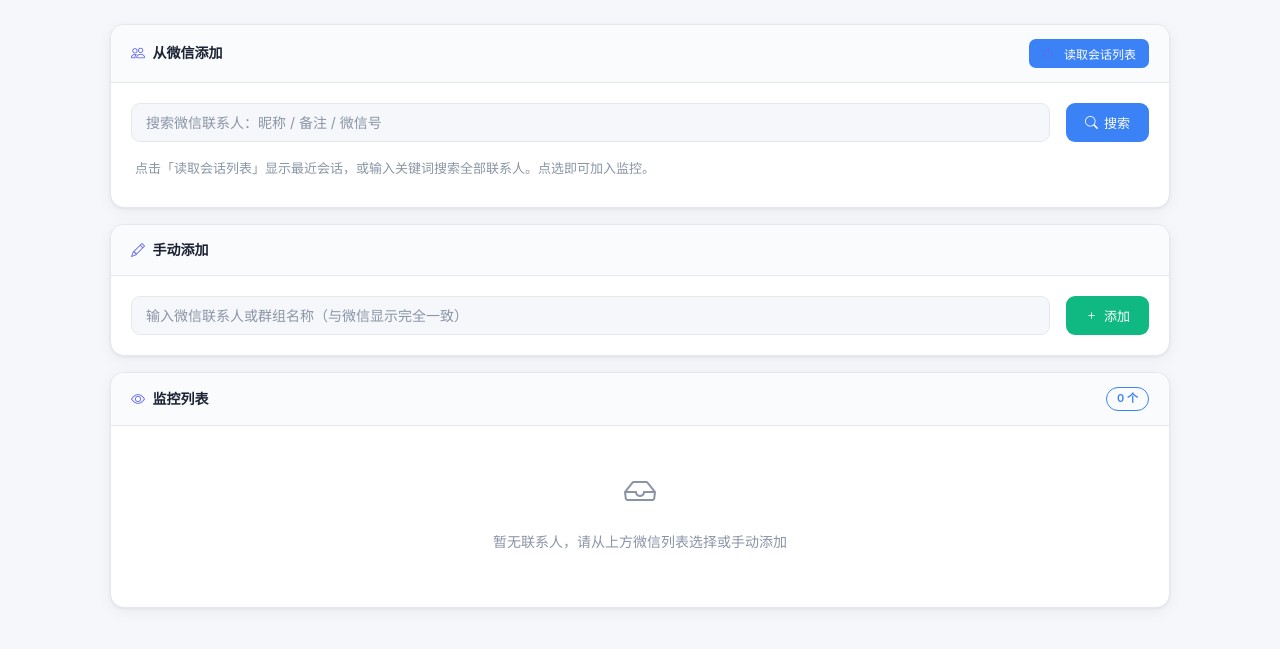
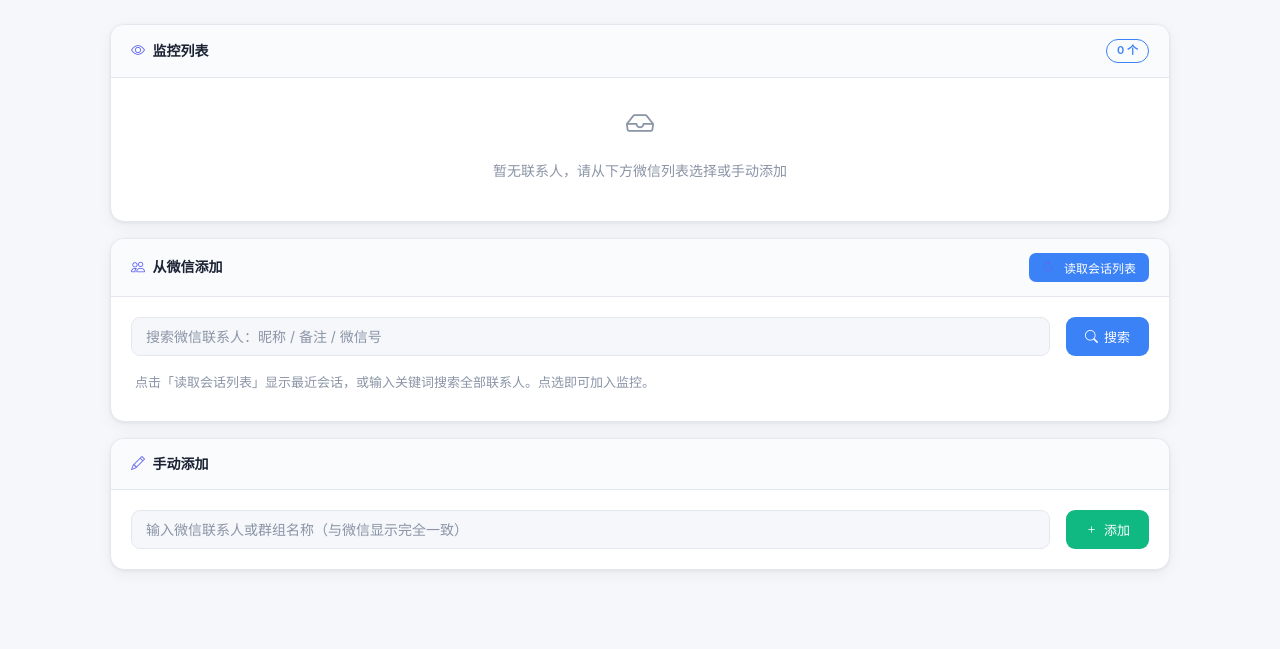
Before and after one commit to 2182977liu-bit/wechat-auto-reply, a Flask app: template templates/contacts.html in a window 1280 px wide. Shown: the part 60-709 px from the top of the page. Run offline with Flask 3, Linux system fonts and the light colour scheme; the template is opened without the code that fills it, so the values that code supplies are empty.

Commit message:
fix: baseline for contacts added at runtime, visible model dropdown, monitored list on top
- detector: first-sight contact initializes baseline instead of replying to history
- main: re-read contacts each loop iteration, warn when list empty
- ai_config: fetched models shown in visible select synced to input
- contacts: monitored list moved to top, picker results capped with scroll

```diff
--- a/main.py
+++ b/main.py
@@ -102,10 +102,14 @@ class WeChatBot:
         failures = 0
 
         log.info(f"开始监控 {len(contacts)} 个联系人（冷却{cooldown}s，每小时上限{hourly_cap}条）")
+        if not contacts:
+            log.warning("监控列表为空，请到「联系人」页添加；运行中新增会自动生效")
         self.detector.init_baseline(contacts)
 
         while self.running:
             try:
+                # 每轮重读联系人列表，运行中新增/删除即时生效
+                contacts = self.config.get("wechat", {}).get("contacts", [])
                 new_msgs = self.detector.scan_contacts(contacts)
                 for contact, msgs in new_msgs.items():
                     for msg in msgs:
--- a/templates/contacts.html
+++ b/templates/contacts.html
@@ -2,6 +2,33 @@
 {% block title %}联系人管理{% endblock %}
 
 {% block content %}
+<div class="pixel-card mb-4">
+    <div class="pixel-card-header">
+        <span><i class="bi bi-eye"></i> 监控列表</span>
+        <span class="pixel-badge pixel-badge-blue">{{ contacts|length }} 个</span>
+    </div>
+    <div class="pixel-card-body" style="padding: 0;">
+        {% if contacts %}
+            {% for c in contacts %}
+            <div class="pixel-list-item">
+                <div class="d-flex align-center gap-2">
+                    <i class="bi bi-person text-blue"></i>
+                    <span>{{ c }}</span>
+                </div>
+                <button class="pixel-btn pixel-btn-red pixel-btn-sm" onclick="delContact('{{ c }}')">
+                    <i class="bi bi-trash"></i> 删除
+                </button>
+            </div>
+            {% endfor %}
+        {% else %}
+            <div class="text-center text-gray" style="padding: 24px 16px;">
+                <i class="bi bi-inbox" style="font-size: 28px; display: block; margin-bottom: 8px;"></i>
+                <p>暂无联系人，请从下方微信列表选择或手动添加</p>
+            </div>
+        {% endif %}
+    </div>
+</div>
+
 <div class="pixel-card mb-4">
     <div class="pixel-card-header">
         <span><i class="bi bi-people"></i> 从微信添加</span>
@@ -23,7 +50,7 @@
             <button class="pixel-btn pixel-btn-sm" id="tab-person" onclick="renderWx('person')"><i class="bi bi-person"></i> 个人</button>
             <button class="pixel-btn pixel-btn-sm" id="tab-group" onclick="renderWx('group')"><i class="bi bi-people"></i> 群组</button>
         </div>
-        <div id="wx-result" class="text-gray text-sm" style="padding: 8px 4px;">
+        <div id="wx-result" class="text-gray text-sm" style="padding: 8px 4px; max-height: 320px; overflow-y: auto;">
             点击「读取会话列表」显示最近会话，或输入关键词搜索全部联系人。点选即可加入监控。
         </div>
     </div>
@@ -45,32 +72,6 @@
     </div>
 </div>
 
-<div class="pixel-card">
-    <div class="pixel-card-header">
-        <span><i class="bi bi-eye"></i> 监控列表</span>
-        <span class="pixel-badge pixel-badge-blue">{{ contacts|length }} 个</span>
-    </div>
-    <div class="pixel-card-body" style="padding: 0;">
-        {% if contacts %}
-            {% for c in contacts %}
-            <div class="pixel-list-item">
-                <div class="d-flex align-center gap-2">
-                    <i class="bi bi-person text-blue"></i>
-                    <span>{{ c }}</span>
-                </div>
-                <button class="pixel-btn pixel-btn-red pixel-btn-sm" onclick="delContact('{{ c }}')">
-                    <i class="bi bi-trash"></i> 删除
-                </button>
-            </div>
-            {% endfor %}
-        {% else %}
-            <div class="text-center text-gray" style="padding: 40px 16px;">
-                <i class="bi bi-inbox" style="font-size: 32px; display: block; margin-bottom: 12px;"></i>
-                <p>暂无联系人，请从上方微信列表选择或手动添加</p>
-            </div>
-        {% endif %}
-    </div>
-</div>
 {% endblock %}
 
 {% block extra_js %}
```
Also changed, not shown: detector.py (+12 -1 lines), templates/ai_config.html (+10 -1 lines).
